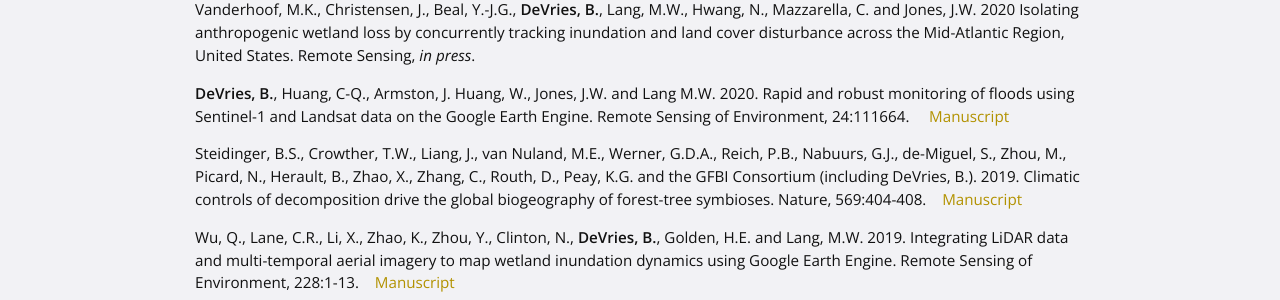
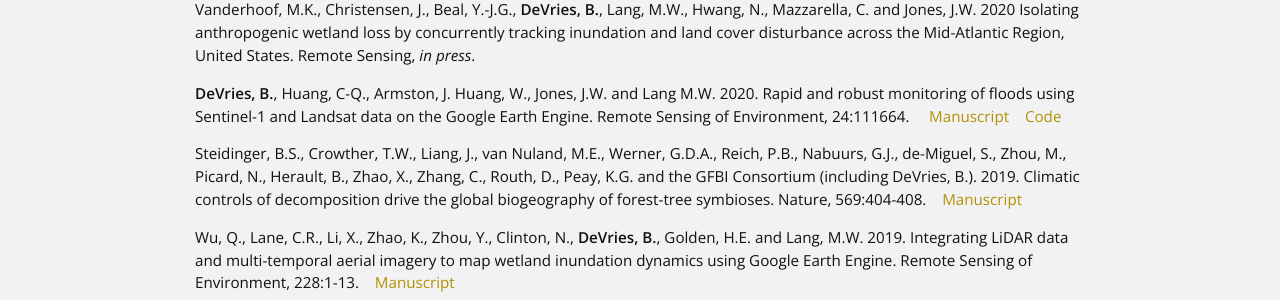
Before and after one commit to bendv/bendv.github.io, a Jekyll site: the page built from publications.md, in a window 1280 px wide. Shown: the part 156-456 px from the top of the page. Built offline with Jekyll 4.4.1, drawn with Linux system fonts in a browser that asks for light colours.

Commit message:
add s1flood code

```diff
--- a/publications.md
+++ b/publications.md
@@ -6,7 +6,7 @@
 
 Vanderhoof, M.K., Christensen, J., Beal, Y.-J.G., **DeVries, B.**, Lang, M.W., Hwang, N., Mazzarella, C. and Jones, J.W. 2020 Isolating anthropogenic wetland loss by concurrently tracking inundation and land cover disturbance across the Mid-Atlantic Region, United States. Remote Sensing, *in press*.
 
-**DeVries, B.**, Huang, C-Q., Armston, J. Huang, W., Jones, J.W. and Lang M.W. 2020. Rapid and robust monitoring of floods using Sentinel-1 and Landsat data on the Google Earth Engine. Remote Sensing of Environment, 24:111664. &nbsp;&nbsp;&nbsp;&nbsp;<a href="https://www.sciencedirect.com/science/article/abs/pii/S003442572030033X">Manuscript</a>
+**DeVries, B.**, Huang, C-Q., Armston, J. Huang, W., Jones, J.W. and Lang M.W. 2020. Rapid and robust monitoring of floods using Sentinel-1 and Landsat data on the Google Earth Engine. Remote Sensing of Environment, 24:111664. &nbsp;&nbsp;&nbsp;&nbsp;<a href="https://www.sciencedirect.com/science/article/abs/pii/S003442572030033X">Manuscript</a>&nbsp;&nbsp;&nbsp;&nbsp;<a href="https://github.com/bendv/s1flood">Code</a>
 
 Steidinger, B.S., Crowther, T.W., Liang, J., van Nuland, M.E., Werner, G.D.A., Reich, P.B., Nabuurs, G.J., de-Miguel, S., Zhou, M., Picard, N., Herault, B., Zhao, X., Zhang, C., Routh, D., Peay, K.G. and the GFBI Consortium (including DeVries, B.). 2019. Climatic controls of decomposition drive the global biogeography of forest-tree symbioses. Nature, 569:404-408.&nbsp;&nbsp;&nbsp;&nbsp;<a href="https://www.nature.com/articles/s41586-019-1128-0">Manuscript</a>
 
```
Also changed, not shown: 1 other file.
